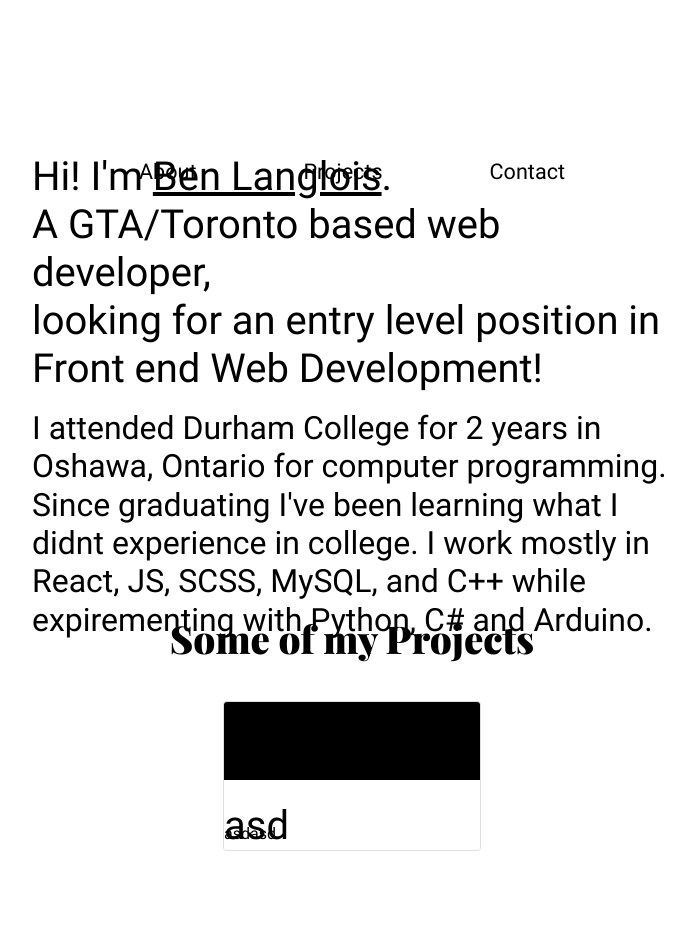
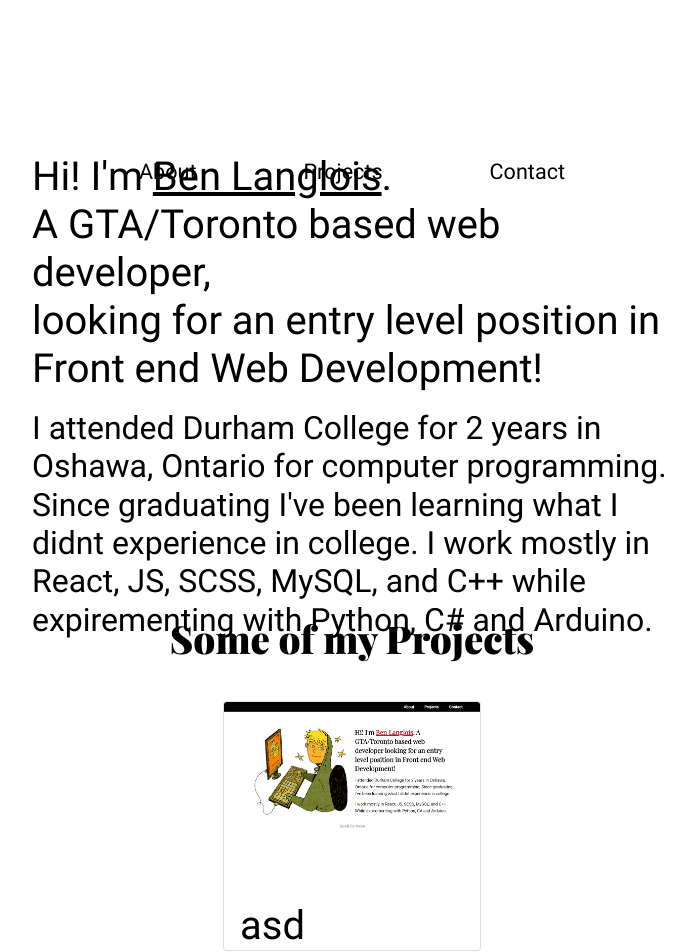
Before and after one commit to Ben-Langlois/Portfolio, a React (Create React App) app in the folder portfolio/: page / in a window 1280 px wide. Shown: the top 952 px of the page, without its empty margins (288-983 px from the left). Built offline with nearby package versions, Linux system fonts and the light colour scheme.

Commit message:
card hover is good now, working on populating array and sorting functionality

```diff
--- a/portfolio/src/styles/styles.scss
+++ b/portfolio/src/styles/styles.scss
@@ -177,26 +177,29 @@ body{
                         "desc"
                         "socials";
                     grid-template-columns: 20vw;
-                    grid-template-rows: 100px 20px 50px 20px;
-                    height: 150px;
+                    grid-template-rows: 200px 50px 50px 50px;
+                    height: 250px;
+                    transition: height ease-in-out 0.5s;
+                    -webkit-transition: height ease-in-out 0.5s;
 
-                    transition: height 4.5s;
-                    -webkit-transition: height 4.5s;
                     overflow: hidden;
-                    transition: 1.5s;
 
                     &:hover{
-                        height: auto;
+                        height: 350px;
+
                     }
 
                     img{
                         grid-area: img;
+                        width: 100%;
                     }
                     h1{
                         grid-area: title;
+                        margin: 0 0 0 1rem;
                     }
                     p{
                         grid-area: desc;
+                        margin: 0 0 0 1rem ;
                     }
                     div{
                         grid-area: socials
```
